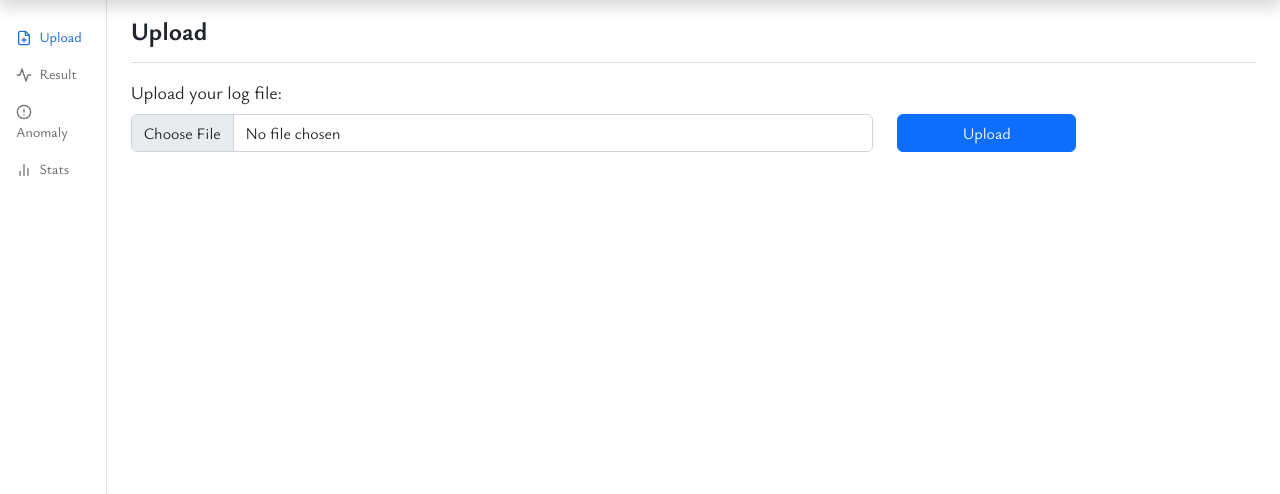
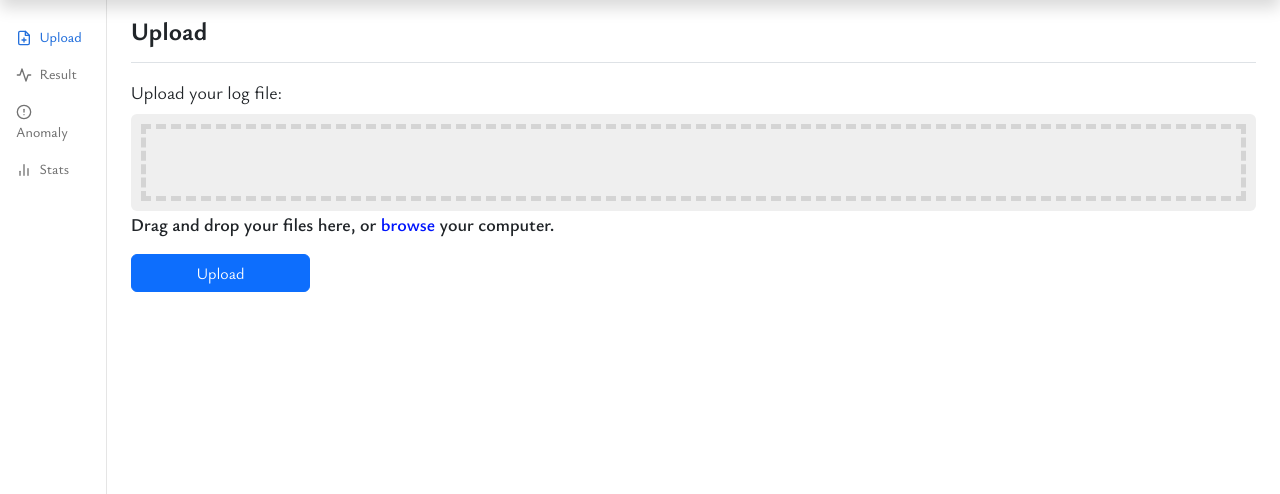
Before and after one commit to ixec-lab/webLogAnalyzerApp, a Flask app: page /dashboard in a window 1280 px wide. Shown: the part 46-540 px from the top of the page. Run offline with Flask 3, Linux system fonts and the light colour scheme; the visitor is signed in with stand-in values (Sample User, id 1); some libraries are stand-ins or nearby versions.

Commit message:
Upload page

```diff
--- a/routes.py
+++ b/routes.py
@@ -8,10 +8,7 @@ from html import escape
 
 @app.route('/')
 def home():
-   if not 'username' in session:
-      return render_template('home.html')
-   else:
-      return redirect('/login', 302)
+   return render_template('home.html')
 
 @app.route('/login')
 def login():
--- a/static/css/admin.css
+++ b/static/css/admin.css
@@ -83,3 +83,34 @@
     font-weight: bolder;
     font-size: 25px;
   }
+
+  .upload-container {
+    background-color: rgb(239, 239, 239);
+    border-radius: 6px;
+    padding: 10px;
+  }
+
+  .border-container {
+    border: 5px dashed rgba(198, 198, 198, 0.65);
+    padding: 20px;
+  }
+
+  .container p {
+    font-weight: 600;
+    font-size: 18px;
+  }
+
+  .icons {
+    color: #95afc0;
+    opacity: 0.55;
+  }
+
+  #file-browser {
+    text-decoration: none;
+    color: rgb(0, 21, 253);
+  }
+
+  #file-browser:hover {
+    color: rgb(0, 0, 153);
+    border-bottom: 3px dotted rgba(0, 0, 153);
+  }
--- a/static/js/admin.js
+++ b/static/js/admin.js
@@ -211,3 +211,10 @@ $(document).ready( function () {
     }
   })
 })()
+
+$("#logfile").css("opacity", "0");
+
+$("#file-browser").click(function(e) {
+  e.preventDefault();
+  $("#logfile").trigger("click");
+});
--- a/templates/dashboard.html
+++ b/templates/dashboard.html
@@ -55,9 +55,15 @@
           </div>
           <div class="row">
             <label class="form-label" style="font-size: large;">Upload your log file: </label>
-            <div class="col-md-8">
-                <input type="file" class="form-control" id="logfile">
+            <div class="container">
+                <div class="upload-container">
+                  <div class="border-container">
+                    <input type="file" id="logfile" class="w-100">
+                  </div>
+                </div>
+                <p>Drag and drop your files here, or <a id="file-browser">browse</a> your computer.</p>
             </div>
+
             <div class="col-md-4">
               <button class="w-50 btn btn-primary btn-primary" type="submit" id="send_file">Upload</button>
             </div>
```
Also changed, not shown: uploads/test-log.txt (+1 -10 lines).
